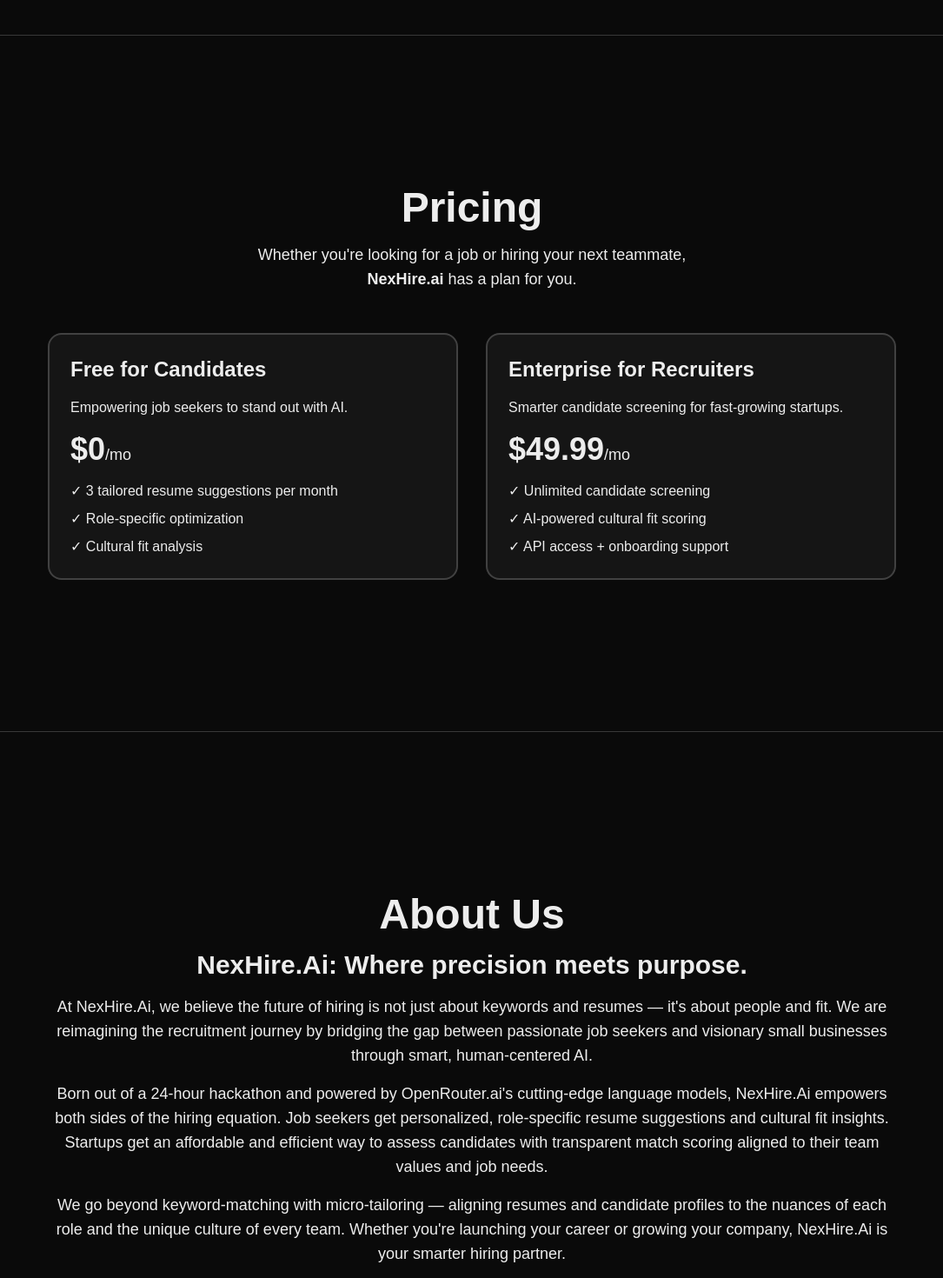
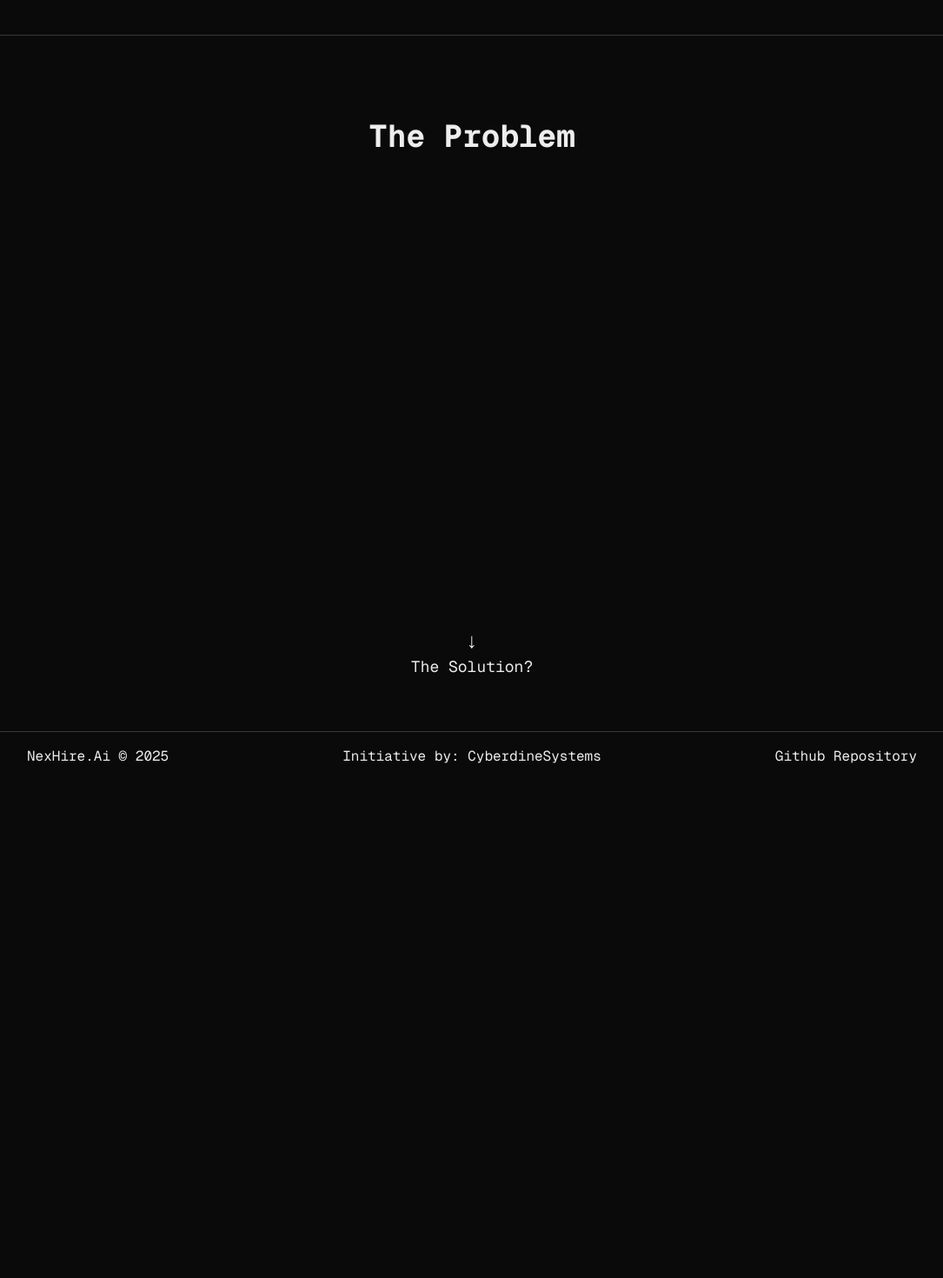
Before and after one commit to arBishal/NexHire.Ai, a Next.js app: page / in a window 1280 px wide. Shown: the part 760-2230 px from the top of the page at 87% size, without its empty margins (97-1182 px from the left). After the commit the page ends 1658 px from the top, so only its background shows below. Built offline with nearby package versions, Linux system fonts and the light colour scheme.

Commit message:
feat: create rest sections wip

```diff
--- a/app/page.jsx
+++ b/app/page.jsx
@@ -1,17 +1,13 @@
-"use client";
-
 import Intro from "@/components/landing-sections/intro";
-import Pricing from "@/components/landing-sections/pricing";
-import About from "@/components/landing-sections/about";
+import Problem from "@/components/landing-sections/problem";
 
 export default function Home() {
   return (
     <div className="flex flex-col items-center justify-center w-full h-full">
       <Intro />
       <hr className="w-full border-border-transparent" />
-      <Pricing />
-      <hr className="w-full border-border-transparent" />
-      <About />
+      <Problem />
+
     </div>
   );
 }
--- a/components/landing-sections/about.jsx
+++ /dev/null
@@ -1,35 +0,0 @@
-export default function About() {
-  return (
-    <section
-      id="about"
-      className="max-w-5xl min-h-screen flex flex-col gap-4 px-6 py-24 justify-center items-center max-w-3xl text-justify sm:text-center"
-    >
-      <h2 className="text-4xl sm:text-5xl font-extrabold text-center">
-        About Us
-      </h2>
-      <h3 className="text-2xl sm:text-3xl font-semibold text-center">
-        NexHire.Ai: Where precision meets purpose.
-      </h3>
-      <p className="text-base sm:text-lg font-light">
-        At NexHire.Ai, we believe the future of hiring is not just about
-        keywords and resumes — it's about people and fit. We are reimagining the
-        recruitment journey by bridging the gap between passionate job seekers
-        and visionary small businesses through smart, human-centered AI.
-      </p>
-      <p className="text-base sm:text-lg font-light">
-        Born out of a 24-hour hackathon and powered by OpenRouter.ai's
-        cutting-edge language models, NexHire.Ai empowers both sides of the
-        hiring equation. Job seekers get personalized, role-specific resume
-        suggestions and cultural fit insights. Startups get an affordable and
-        efficient way to assess candidates with transparent match scoring
-        aligned to their team values and job needs.
-      </p>
-      <p className="text-base sm:text-lg font-light">
-        We go beyond keyword-matching with micro-tailoring — aligning resumes
-        and candidate profiles to the nuances of each role and the unique
-        culture of every team. Whether you're launching your career or growing
-        your company, NexHire.Ai is your smarter hiring partner.
-      </p>
-    </section>
-  );
-}
--- a/components/landing-sections/pricing.jsx
+++ /dev/null
@@ -1,41 +0,0 @@
-export default function Pricing() {
-    return (
-      <section id="pricing" className="max-w-5xl min-h-screen w-full px-6 py-24 flex flex-col justify-center items-center">
-        <h2 className="text-4xl sm:text-5xl font-extrabold text-center mb-4">Pricing</h2>
-        <p className="text-base sm:text-lg text-center max-w-2xl mb-12">
-          Whether you're looking for a job or hiring your next teammate, <br />
-          <b>NexHire.ai</b> has a plan for you.
-        </p>
-
-        <div className="grid grid-cols-1 md:grid-cols-2 gap-8 max-w-5xl w-full">
-          {/* Free Plan */}
-          <div className="rounded-2xl border-2 border-border-transparent bg-card-bg p-6 flex flex-col gap-4 items-start">
-            <h3 className="text-2xl font-semibold">Free for Candidates</h3>
-            <p>Empowering job seekers to stand out with AI.</p>
-            <p className="text-4xl font-bold">
-              $0<span className="text-base sm:text-lg font-medium">/mo</span>
-            </p>
-            <ul className="space-y-2">
-              <li>✓ 3 tailored resume suggestions per month</li>
-              <li>✓ Role-specific optimization</li>
-              <li>✓ Cultural fit analysis</li>
-            </ul>
-          </div>
-
-          {/* Enterprise Plan */}
-          <div className="rounded-2xl border-2 border-border-transparent bg-card-bg p-6 flex flex-col gap-4 items-start">
-            <h3 className="text-2xl font-semibold">Enterprise for Recruiters</h3>
-            <p>Smarter candidate screening for fast-growing startups.</p>
-            <p className="text-4xl font-bold">
-              $49.99<span className="text-base sm:text-lg font-medium">/mo</span>
-            </p>
-            <ul className="space-y-2">
-              <li>✓ Unlimited candidate screening</li>
-              <li>✓ AI-powered cultural fit scoring</li>
-              <li>✓ API access + onboarding support</li>
-            </ul>
-          </div>
-        </div>
-      </section>
-    );
-  }
--- /dev/null
+++ b/components/landing-sections/problem.jsx
@@ -0,0 +1,22 @@
+import Link from "next/link";
+
+export default function Problem() {
+  return (
+    <section
+      id="problem"
+      className="max-w-5xl min-h-screen text-center flex flex-col items-center justify-between gap-8 px-6 pt-24 pb-12"
+    >
+      <div className="flex flex-col gap-4 justify-center items-center">
+        <h2 className="text-4xl font-bold font-mono"> The Problem</h2>
+      </div>
+
+      <Link
+        href="/#problem"
+        className="flex flex-col items-center animate-bounce cursor-pointer"
+      >
+        <span className="text-2xl">↓</span>
+        <span className="text-sm sm:text-lg font-mono">The Solution?</span>
+      </Link>
+    </section>
+  );
+}
--- a/components/layout/navbar.jsx
+++ b/components/layout/navbar.jsx
@@ -44,7 +44,7 @@
             <Link
               key={link.href}
               href={link.href}
-              className="transition-all duration-300 flex hover:text-foreground hover:font-extrabold"
+              className="transition-all duration-300 flex hover:text-foreground hover:font-bold"
             >
               <span className="hidden sm:inline-block">{link.label}</span>
             </Link>
```
